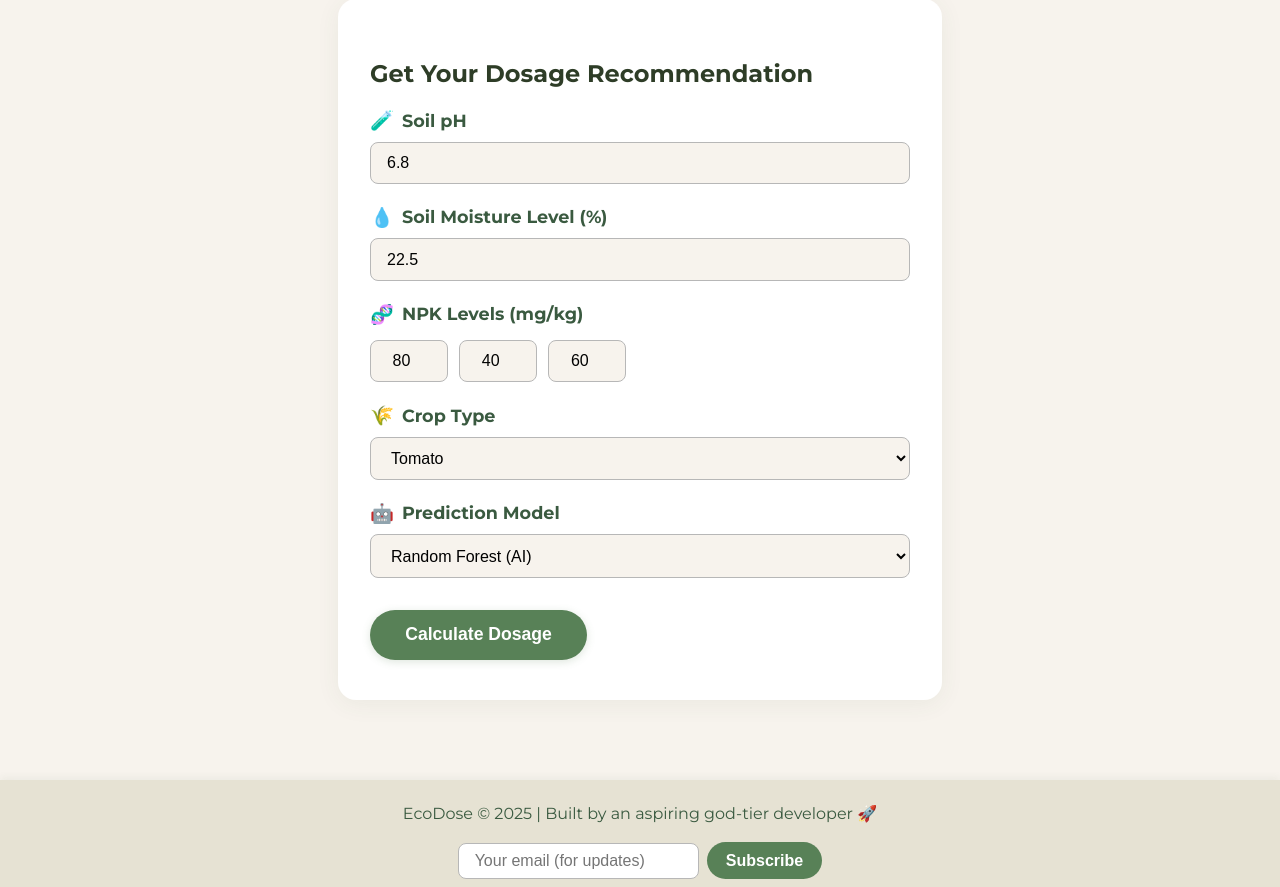
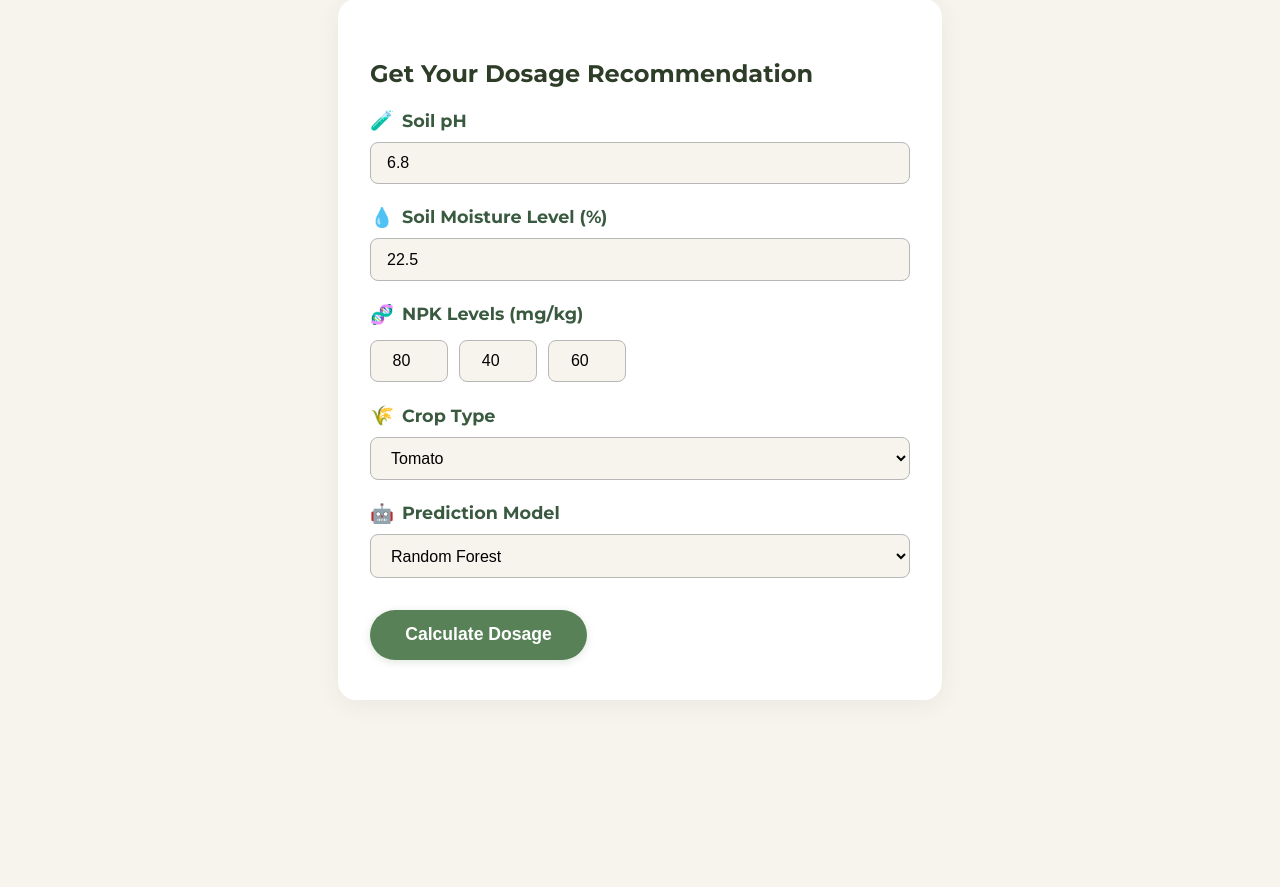
Before and after one commit to varunaditya27/EcoDose, a Flask app: page / in a window 1280 px wide. Shown: the part 958-1845 px from the top of the page. After the commit the page ends 1658 px from the top, so only its background shows below. Run offline with Flask 3, Linux system fonts and the light colour scheme.

Commit message:
Remove unnecessary footer section and simplify model selection options in the form

```diff
--- a/templates/index.html
+++ b/templates/index.html
@@ -59,7 +59,7 @@
             <div class="input-group">
                 <label for="model"><span class="icon">🤖</span> Prediction Model</label>
                 <select id="model" name="model" required>
-                    <option value="random_forest">Random Forest (AI)</option>
+                    <option value="random_forest">Random Forest</option>
                     <option value="linear">Linear Regression</option>
                 </select>
             </div>
@@ -78,15 +78,6 @@
             </div>
         </div>
     </section>
-    <footer class="footer" id="contact">
-        <div class="footer-content">
-            <span>EcoDose &copy; 2025 | Built by an aspiring god-tier developer 🚀</span>
-            <form class="contact-form">
-                <input type="email" placeholder="Your email (for updates)" required>
-                <button type="submit">Subscribe</button>
-            </form>
-        </div>
-    </footer>
     <script src="{{ url_for('static', filename='script.js') }}"></script>
 </body>
 </html>
```
